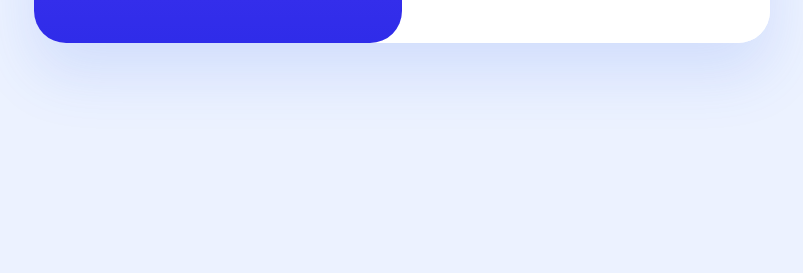
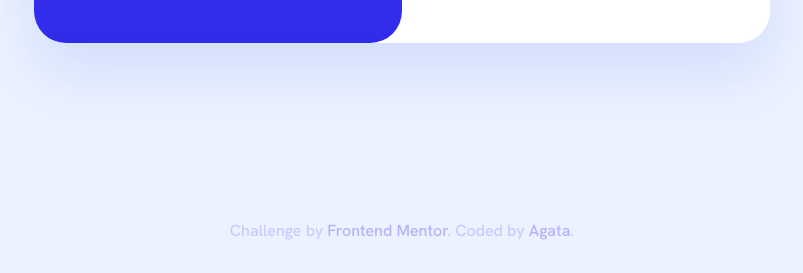
Before and after one commit to abrylanska/results-summary-component, a plain HTML site: page index.html in a window 1280 px wide. Shown: the part 612-885 px from the top of the page, without its empty margins (238-1041 px from the left). Before the commit the page ends 800 px from the top, so only its background shows below. Drawn offline with Linux system fonts and the light colour scheme.

Commit message:
Added missing meta tag and attribution

```diff
--- a/index.html
+++ b/index.html
@@ -2,7 +2,8 @@
 <html lang="en">
 <head>
     <meta charset="UTF-8">
-    <title>Title</title>
+    <meta name="viewport" content="width=device-width, initial-scale=1">
+    <title>Results summary component</title>
     <link rel="preconnect" href="https://fonts.googleapis.com">
     <link rel="preconnect" href="https://fonts.gstatic.com" crossorigin>
     <link href="https://fonts.googleapis.com/css2?family=Hanken+Grotesk:wght@500;700;800&display=swap" rel="stylesheet">
@@ -76,10 +77,11 @@
                 </ul>
                 <button>Continue</button>
             </div>
-
-
-
         </div>
+    </div>
+    <div class="attribution">
+        Challenge by<a href="https://www.frontendmentor.io?ref=challenge" target="_blank"> Frontend Mentor</a>.
+        Coded by<a href="https://github.com/abrylanska"> Agata</a>.
     </div>
 </body>
 </html>
--- a/style.css
+++ b/style.css
@@ -71,7 +71,7 @@ p {
 
     background: var(--gradient1);
     border-radius: 0 0 32px 32px;
-    box-shadow: 0px 30px 60px 0px rgba(61, 108, 236, 0.15);
+    box-shadow: 0 30px 60px 0 rgba(61, 108, 236, 0.15);
 
 }
 
@@ -255,6 +255,21 @@ p {
     font-weight: 700;
 }
 
+.attribution {
+    display: block;
+
+    width: 100%;
+    padding: 32px;
+
+    color: var(--light-blue);
+    text-align: center;
+}
+
+.attribution a {
+    text-decoration: none;
+    color: #B3B1FA;
+}
+
 
 @media only screen and (min-width: 768px){
     body {
@@ -271,7 +286,7 @@ p {
         max-width: 736px;
 
         border-radius: 32px;
-        box-shadow: 0px 30px 60px 0px rgba(61, 108, 236, 0.15);
+        box-shadow: 0 30px 60px 0 rgba(61, 108, 236, 0.15);
 
     }
 
@@ -345,5 +360,11 @@ p {
 
     .card__light button:hover {
         background: var(--gradient1);
+        cursor: pointer;
+    }
+
+    .attribution a:hover {
+        color: #9A98FA;
+        cursor: pointer;
     }
 }
```
